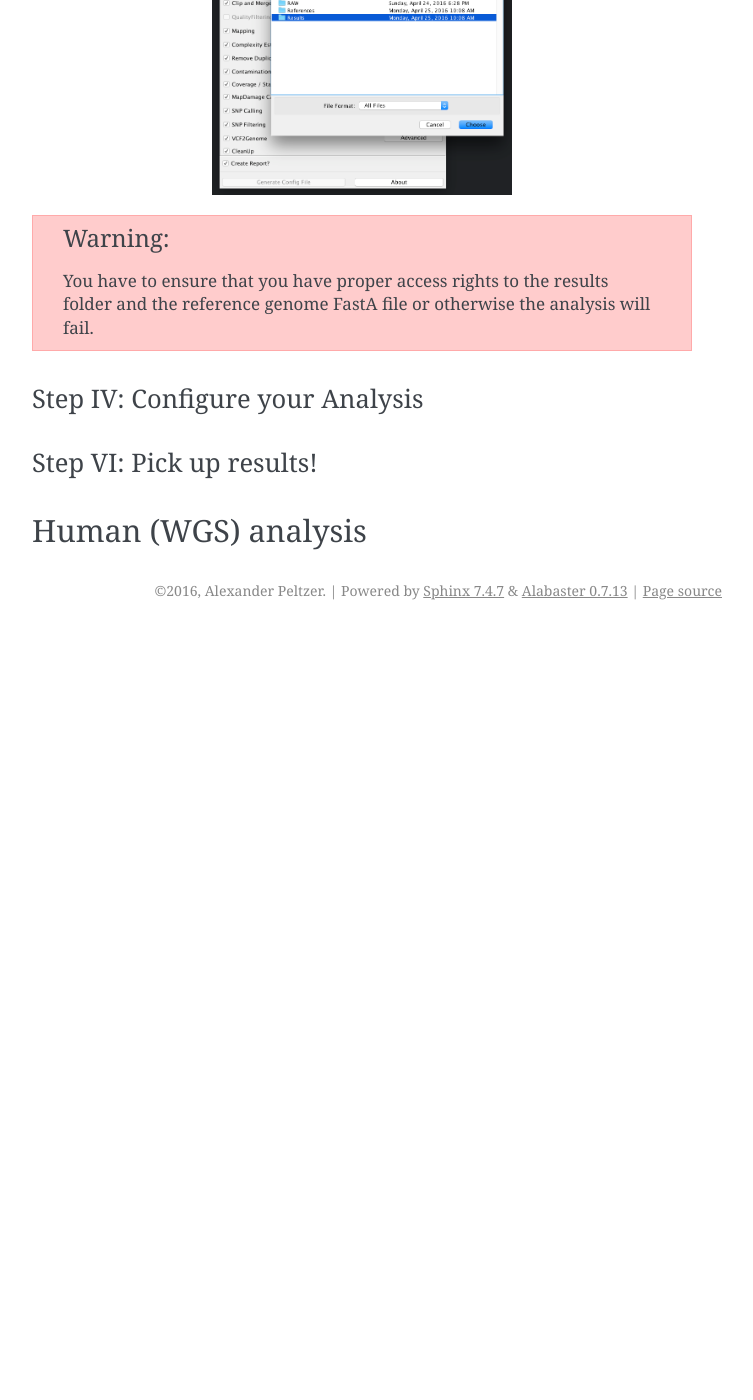
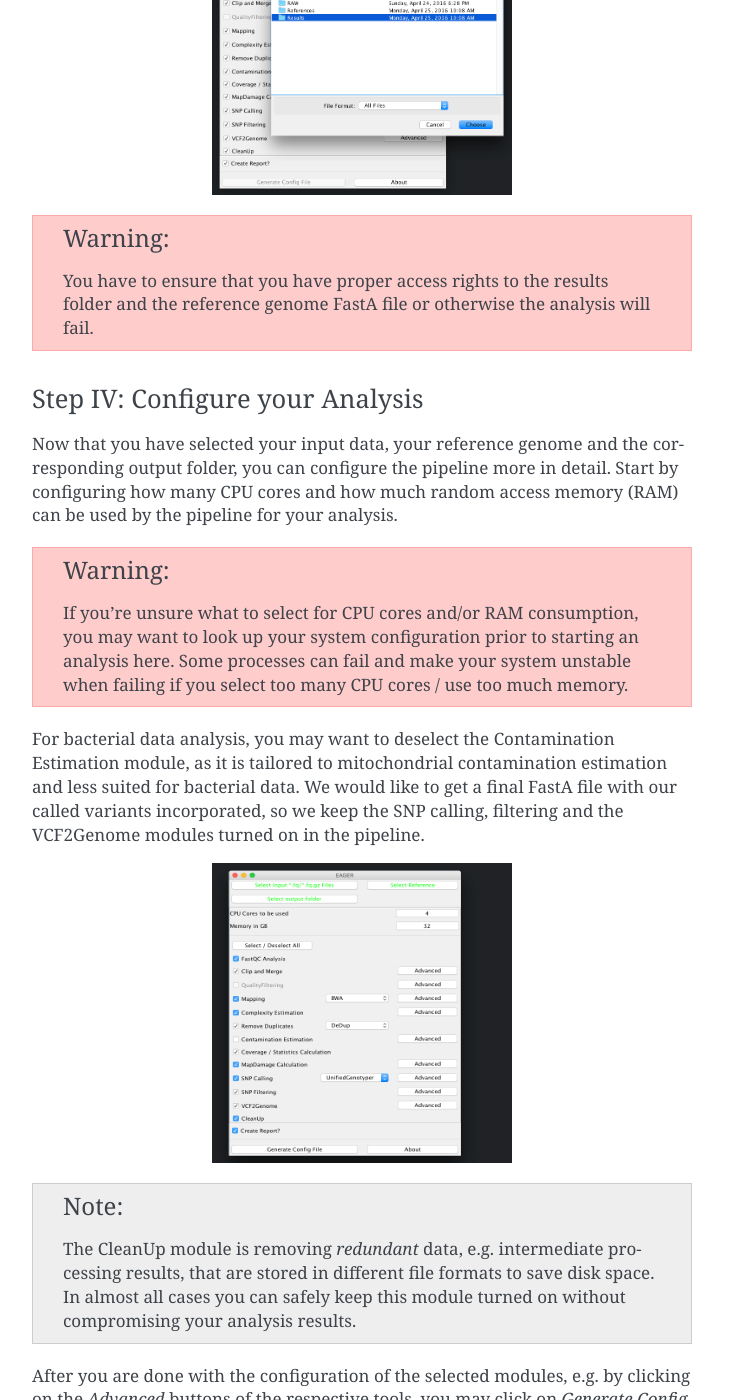
Before and after one commit to apeltzer/EAGER-GUI, a Sphinx documentation site: the page built from docs/contents/tutorials.rst, in a window 1280 px wide and 1400 px high, scrolled down 10448 px. Shown: the whole window, without its empty margins (388-1141 px from the left). Built offline with Sphinx 7.4.7, drawn with Linux system fonts in a browser that asks for light colours; before the commit the page ends 11078 px from its top, so only the background shows below that; some of the changed text lies outside the part shown.

Commit message:
Bacterial tutorial included tooBacterial tutorial included too

```diff
--- a/docs/contents/tutorials.rst
+++ b/docs/contents/tutorials.rst
@@ -253,6 +253,50 @@ Simply click on the *Select output folder* button, then select a folder of your
 Step IV: Configure your Analysis
 ~~~~~~~~~~~~~~~~~~~~~~~~~~~~~~~~
 
+Now that you have selected your input data, your reference genome and the corresponding output folder, you can configure the pipeline more in detail. Start by configuring how many CPU cores and how much random access memory (RAM) can be used by the pipeline for your analysis.
+
+.. warning::
+
+  If you're unsure what to select for CPU cores and/or RAM consumption, you may want to look up your system configuration prior to starting an analysis here. Some processes can fail and make your system unstable when failing if you select too many CPU cores / use too much memory.
+
+For bacterial data analysis, you may want to deselect the Contamination Estimation module, as it is tailored to mitochondrial contamination estimation and less suited for bacterial data. We would like to get a final FastA file with our called variants incorporated, so we keep the SNP calling, filtering and the VCF2Genome modules turned on in the pipeline.
+
+.. image:: images/tutorials/bacteria/06_gui_configured.png
+    :width: 300px
+    :height: 300px
+    :align: center
+
+.. note::
+
+  The CleanUp module is removing *redundant* data, e.g. intermediate processing results, that are stored in different file formats to save disk space. In almost all cases you can safely keep this module turned on without compromising your analysis results.
+
+After you are done with the configuration of the selected modules, e.g. by clicking on the *Advanced* buttons of the respective tools, you may click on *Generate Config File* on the bottom of the GUI to generate the required pipeline configuration files. A window should open up, telling you that your analysis run has been configured successfully.
+
+.. image:: images/tutorials/bacteria/07_gui_config_created.png
+    :width: 300px
+    :height: 300px
+    :align: center
+
+Step V: Run the Analysis Pipeline
+~~~~~~~~~~~~~~~~~~~~~~~~~~~~~~~~~
+
+  In order to execute the generated configuration files, the GUI is already giving you a little hint on how to run the execution part of the pipeline. Open up a Terminal application of your choice and then navigate to your folder(s) containing the configuration files (your *result* folder) and run the `eagercli` command to execute the configuration file(s):
+
+.. code-block: bash
+
+  cd /Users/peltzer/Desktop/Results
+  eagercli .
+
+.. image:: images/tutorials/bacteria/08_run_configuration.png
+  :width: 300px
+  :height: 200px
+  :align: center
+
+.. note::
+
+  You don't need to specify the full path to the generated configuration files, e.g. if you specify the *results* folder, EAGER will detect all configuration files automatically and run these sequentially after each other. For some purposes (e.g. a cluster system) you might want to schedule single jobs for each configuration file however, which can be done by specifying the path to the respective configuration files directly.
+
+
 Step VI: Pick up results!
 ~~~~~~~~~~~~~~~~~~~~~~~~~
 
```
